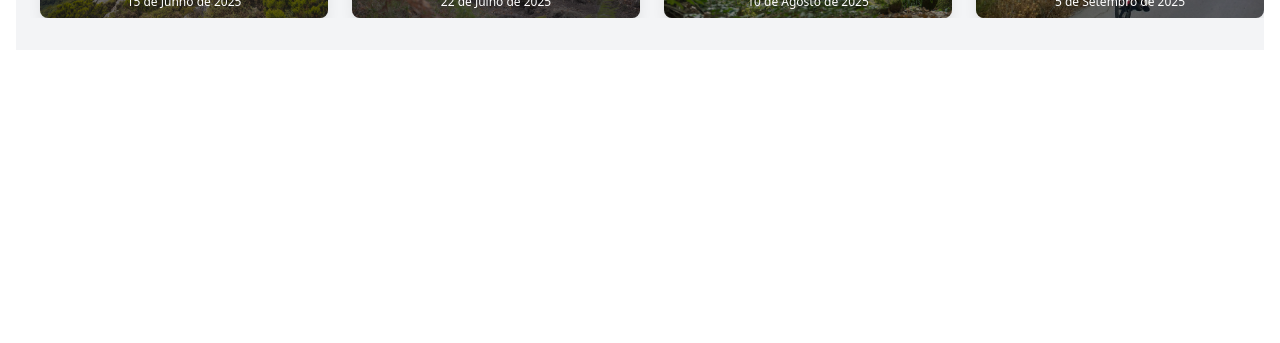
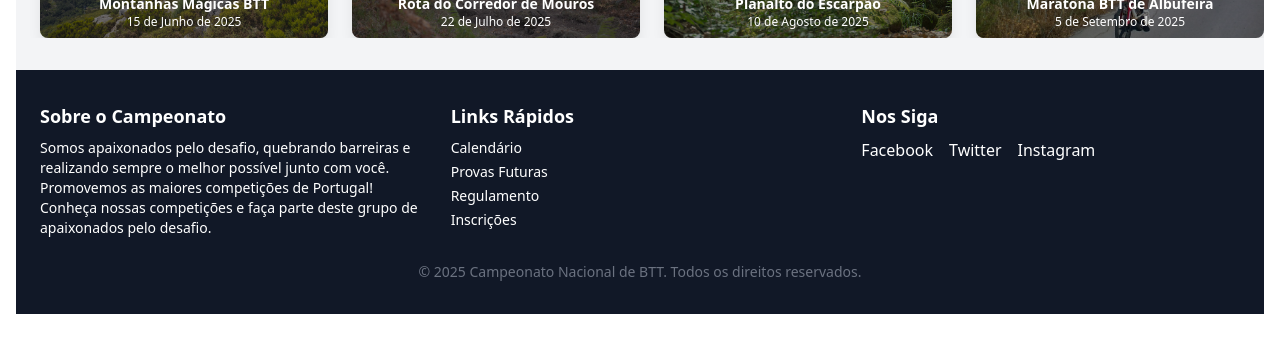
Before and after one commit to EdMorggit/Projeto-Final-CESAE, a Next.js app in the folder nextjs-campeonato-btt/: page / in a window 1280 px wide. Shown: the part 1278-1621 px from the top of the page. Before the commit the page ends 1360 px from the top, so only its background shows below. Built offline with nearby package versions, Linux system fonts and the light colour scheme.

Commit message:
Adiciona o footer a home.

```diff
--- a/nextjs-campeonato-btt/app/page.tsx
+++ b/nextjs-campeonato-btt/app/page.tsx
@@ -5,14 +5,16 @@ const Mapa = dynamic(() => import("./components/Mapa"), { ssr: false });
 export default function HomePage() {
   return (
     <div>
-      {/* Título do site - Agora com espaçamento ajustado */}
+      {/* Título do site - espaçamento ajustado */}
       <section className="pt-20 pb-6 bg-gray-100 text-center">
         <h1 className="text-5xl font-bold">Bem-vindo ao Campeonato Nacional de BTT</h1>
-        <p className="text-lg mt-2">Acompanhe os eventos, regulamentos e participe das competições!</p>
+        <p className="text-lg mt-2">
+          Acompanhe os eventos, regulamentos e participe das competições!
+        </p>
       </section>
 
-      {/* Hero Section com vídeo do YouTube - Distância ajustada */}
-      <section className="relative h-[400px] mt-[-20px] flex items-center justify-center">
+      {/* Hero Section com vídeo do YouTube */}
+      <section className="relative h-[400px] flex items-center justify-center">
         <iframe
           className="absolute top-0 left-0 w-full h-full"
           src="https://www.youtube.com/embed/cxabX70wnDE?autoplay=1&mute=1&loop=1&playlist=cxabX70wnDE&controls=0&modestbranding=1&rel=0"
@@ -26,23 +28,21 @@ export default function HomePage() {
       <section className="py-8">
         <h2 className="text-3xl font-semibold text-center mb-6">Destaques</h2>
         <div className="grid md:grid-cols-2 gap-6">
-
-          {/* Imagem da Próxima Prova */}
+          {/* Próxima Prova */}
           <div className="relative bg-gray-200 rounded shadow-md overflow-hidden">
+            {/* Rótulos fixados na imagem */}
             <div className="absolute top-0 left-0 bg-blue-600 text-white text-sm font-bold px-4 py-2 rounded-br-lg z-10">
               🏁 Próxima Prova
             </div>
             <div className="absolute top-8 left-0 bg-blue-400 text-white text-xs px-4 py-1 rounded-br-lg z-10">
               Montanhas Mágicas, Portugal - 15 de Junho de 2025
             </div>
-
             <img
               src="/montanhasmagicasbtt.jpg"
-              alt="Trecho da Prova de Cascais"
+              alt="Trecho da Prova de Montanhas Mágicas"
               className="w-full h-72 object-cover"
             />
           </div>
-
           {/* Mapa Interativo */}
           <div className="h-72">
             <Mapa />
@@ -54,54 +54,125 @@ export default function HomePage() {
       <section className="py-8 bg-gray-100">
         <h2 className="text-3xl font-semibold text-center mb-6">Provas Futuras</h2>
         <div className="overflow-x-auto whitespace-nowrap flex space-x-6 px-6 scrollbar-hide">
-
           {/* Prova 1 */}
           <div className="relative w-72 h-48 flex-shrink-0 rounded-lg shadow-lg overflow-hidden">
-      <img src="/montanhasmagicasbtt.jpg" alt="Montanhas Mágicas BTT" className="w-full h-full object-cover" />
+            <img
+              src="/montanhasmagicasbtt.jpg"
+              alt="Montanhas Mágicas BTT"
+              className="w-full h-full object-cover"
+            />
             <div className="absolute bottom-0 left-0 bg-black bg-opacity-50 text-white text-center w-full py-2">
               <p className="text-sm font-semibold">Montanhas Mágicas BTT</p>
               <p className="text-xs">15 de Junho de 2025</p>
             </div>
           </div>
-
           {/* Prova 2 */}
           <div className="relative w-72 h-48 flex-shrink-0 rounded-lg shadow-lg overflow-hidden">
-      <img src="/rota-corredor-mouros.jpg" alt="Rota do Corredor de Mouros" className="w-full h-full object-cover" />
+            <img
+              src="/rota-corredor-mouros.jpg"
+              alt="Rota do Corredor de Mouros"
+              className="w-full h-full object-cover"
+            />
             <div className="absolute bottom-0 left-0 bg-black bg-opacity-50 text-white text-center w-full py-2">
               <p className="text-sm font-semibold">Rota do Corredor de Mouros</p>
               <p className="text-xs">22 de Julho de 2025</p>
             </div>
           </div>
-
           {/* Prova 3 */}
           <div className="relative w-72 h-48 flex-shrink-0 rounded-lg shadow-lg overflow-hidden">
-      <img src="/planalto-escarpao.jpg" alt="Planalto do Escarpão" className="w-full h-full object-cover" />
+            <img
+              src="/planalto-escarpao.jpg"
+              alt="Planalto do Escarpão"
+              className="w-full h-full object-cover"
+            />
             <div className="absolute bottom-0 left-0 bg-black bg-opacity-50 text-white text-center w-full py-2">
               <p className="text-sm font-semibold">Planalto do Escarpão</p>
               <p className="text-xs">10 de Agosto de 2025</p>
             </div>
           </div>
-
-    {/* NOVA Prova 4 - Albufeira */}
+          {/* Prova 4 - Maratona BTT de Albufeira */}
           <div className="relative w-72 h-48 flex-shrink-0 rounded-lg shadow-lg overflow-hidden">
-      <img src="/maratona-btt-albufeira.jpg" alt="Maratona BTT de Albufeira" className="w-full h-full object-cover" />
+            <img
+              src="/maratona-btt-albufeira.jpg"
+              alt="Maratona BTT de Albufeira"
+              className="w-full h-full object-cover"
+            />
             <div className="absolute bottom-0 left-0 bg-black bg-opacity-50 text-white text-center w-full py-2">
               <p className="text-sm font-semibold">Maratona BTT de Albufeira</p>
               <p className="text-xs">5 de Setembro de 2025</p>
             </div>
           </div>
-
-    {/* NOVA Prova 5 - Sortelha */}
+          {/* Prova 5 - Desafio BTT Sortelha */}
           <div className="relative w-72 h-48 flex-shrink-0 rounded-lg shadow-lg overflow-hidden">
-      <img src="/desafio-btt-sortelha.jpg" alt="Desafio BTT Sortelha" className="w-full h-full object-cover" />
+            <img
+              src="/desafio-btt-sortelha.jpg"
+              alt="Desafio BTT Sortelha"
+              className="w-full h-full object-cover"
+            />
             <div className="absolute bottom-0 left-0 bg-black bg-opacity-50 text-white text-center w-full py-2">
               <p className="text-sm font-semibold">Desafio BTT Sortelha</p>
               <p className="text-xs">18 de Outubro de 2025</p>
             </div>
           </div>
-
         </div>
       </section>
+
+      {/* Footer */}
+      <footer className="bg-gray-900 text-white py-8">
+        <div className="container mx-auto grid grid-cols-1 md:grid-cols-3 gap-8 px-6">
+          {/* Coluna 1 - Sobre */}
+          <div>
+            <h3 className="text-lg font-bold mb-2">Sobre o Campeonato</h3>
+            <p className="text-sm">
+            Somos apaixonados pelo desafio, quebrando barreiras e realizando sempre o melhor possível junto com você. Promovemos as maiores competições de Portugal! Conheça nossas competições e faça parte deste grupo de apaixonados pelo desafio.
+            </p>
+          </div>
+          {/* Coluna 2 - Links Rápidos */}
+          <div>
+            <h3 className="text-lg font-bold mb-2">Links Rápidos</h3>
+            <ul className="text-sm space-y-1">
+              <li>
+                <a href="/calendario" className="hover:underline">
+                  Calendário
+                </a>
+              </li>
+              <li>
+                <a href="/provas" className="hover:underline">
+                  Provas Futuras
+                </a>
+              </li>
+              <li>
+                <a href="/regulamento" className="hover:underline">
+                  Regulamento
+                </a>
+              </li>
+              <li>
+                <a href="/inscricoes" className="hover:underline">
+                  Inscrições
+                </a>
+              </li>
+            </ul>
+          </div>
+          {/* Coluna 3 - Redes Sociais */}
+          <div>
+            <h3 className="text-lg font-bold mb-2">Nos Siga</h3>
+            <div className="flex space-x-4">
+              <a href="#" className="hover:text-blue-500">
+                Facebook
+              </a>
+              <a href="#" className="hover:text-blue-400">
+                Twitter
+              </a>
+              <a href="#" className="hover:text-pink-500">
+                Instagram
+              </a>
+            </div>
+          </div>
+        </div>
+        <div className="text-center text-sm text-gray-500 mt-6">
+          © {new Date().getFullYear()} Campeonato Nacional de BTT. Todos os direitos reservados.
+        </div>
+      </footer>
     </div>
   );
 }
```
Lines whose indentation alone changed are shown as unchanged.
